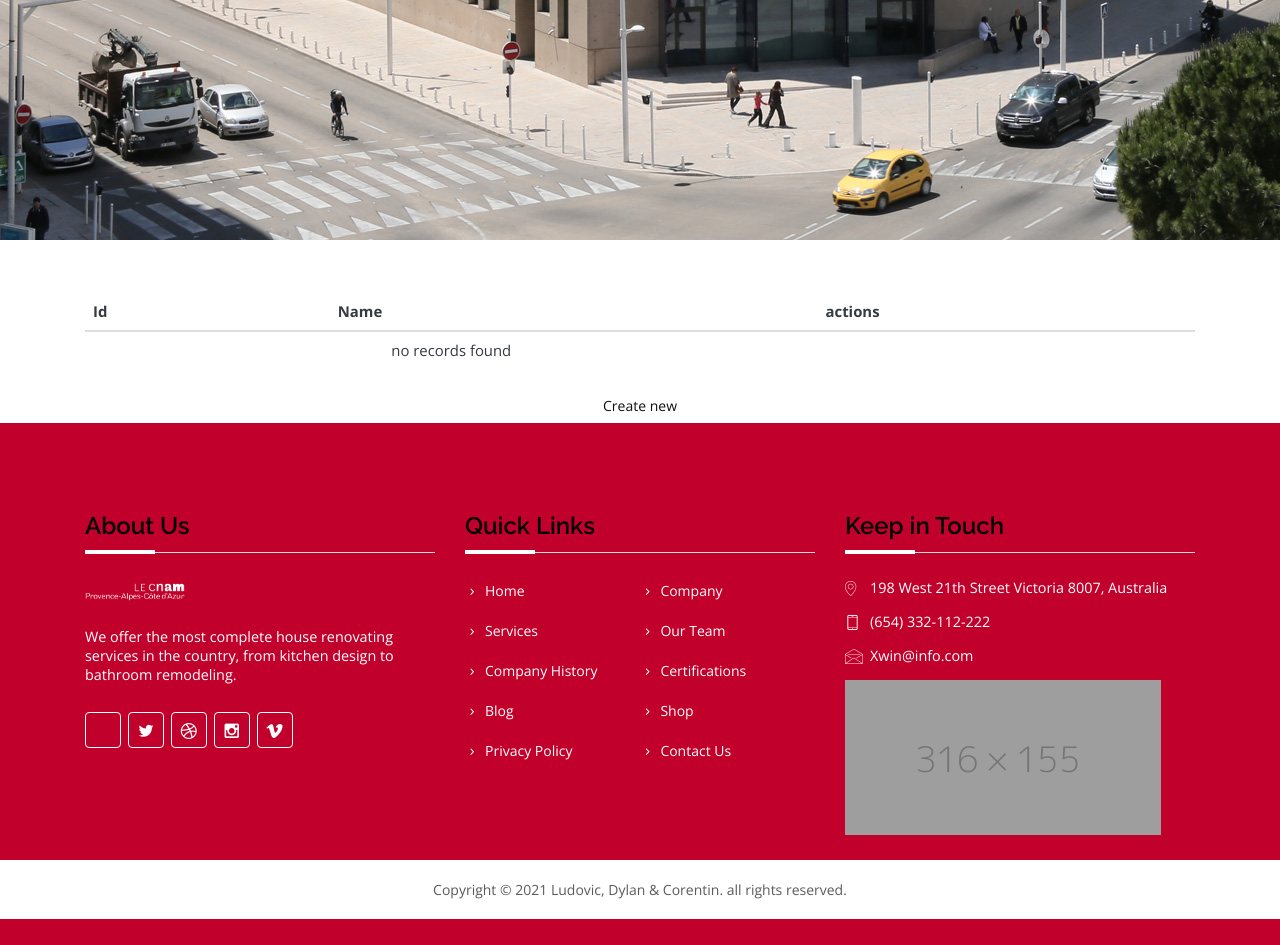
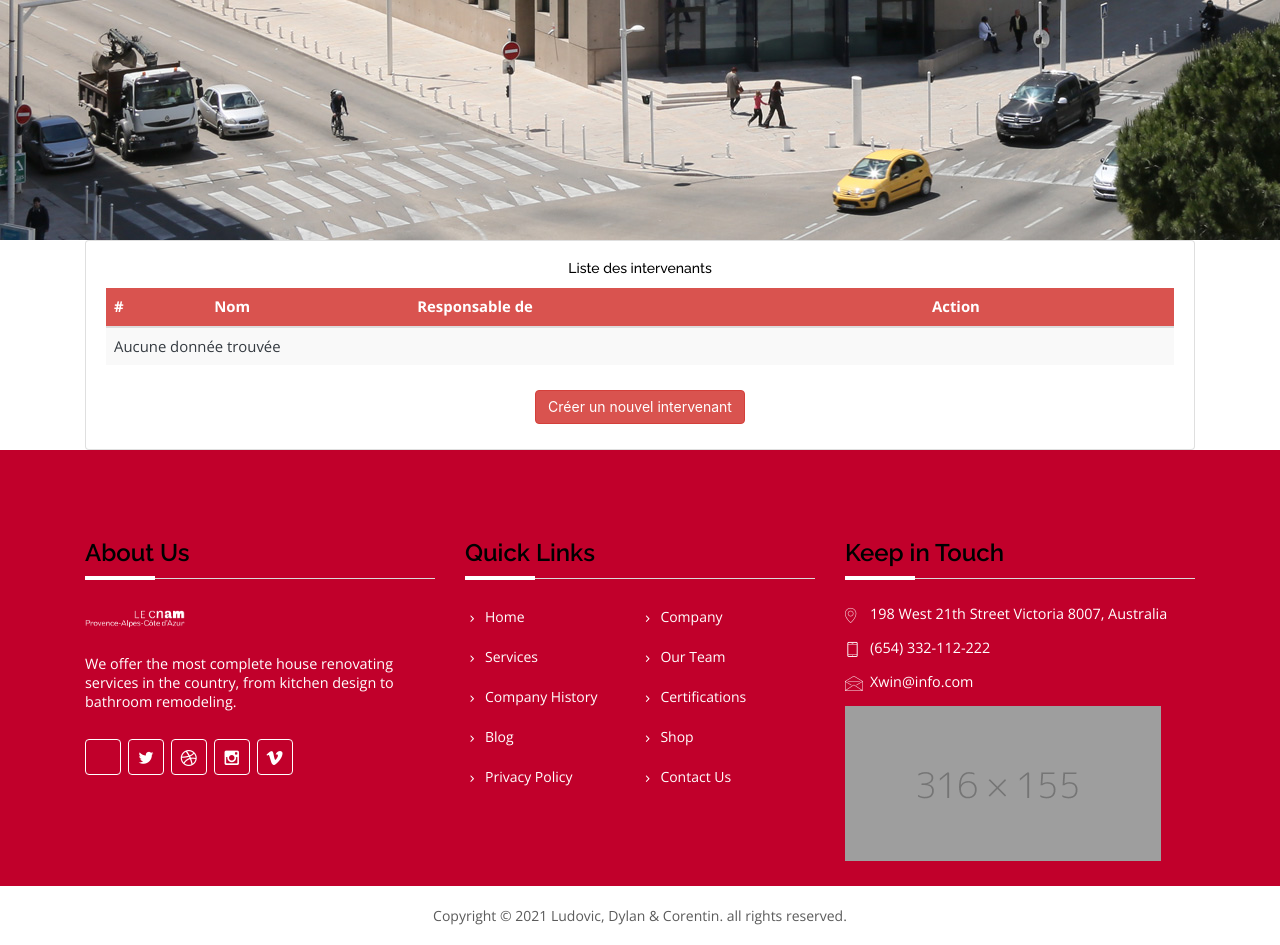
Before and after one commit to DyRize/SymfonyCnam, a Symfony app: template SymfonyCnam/templates/teacher/index.html.twig in a window 1280 px wide; the page is wider, and only the part inside the window is pictured. Shown: the part 1040-1985 px from the top of that part. Before the commit the page ends 1959 px from the top of that part, so only its background shows below. Run offline with Twig, Linux system fonts and the light colour scheme; the template is opened without the code that fills it, so the values that code supplies are empty; some libraries are stand-ins or nearby versions; some web fonts are replaced.

Commit message:
Teacher index & show

```diff
--- a/SymfonyCnam/templates/teacher/_delete_form.html.twig
+++ b/SymfonyCnam/templates/teacher/_delete_form.html.twig
@@ -1,4 +1,4 @@
 <form method="post" action="{{ path('teacher_delete', {'id': teacher.id}) }}" onsubmit="return confirm('Are you sure you want to delete this item?');">
     <input type="hidden" name="_token" value="{{ csrf_token('delete' ~ teacher.id) }}">
-    <button class="btn">Delete</button>
+	<button class="btn btn-danger margin10"><i class="fas fa-trash-alt"></i></button>
 </form>
--- a/SymfonyCnam/templates/teacher/index.html.twig
+++ b/SymfonyCnam/templates/teacher/index.html.twig
@@ -1,16 +1,21 @@
 {% extends 'base.html.twig' %}
 
-{% block title %}Teacher index{% endblock %}
+{% block title %}Liste des intervenants{% endblock %}
 
 {% block body %}
-    <h1>Teacher index</h1>
-
-    <table class="table">
-        <thead>
+	<div class="row">
+		<div class="col-sm-12">
+			<div class="card">
+				<div class="card-body">
+					<h5 class="card-title">Liste des intervenants</h5>
+					<div class="table-responsive">
+						<table class="table table-hover table-striped text-left">
+							<thead class="bg-danger text-white">
 							<tr>
-                <th>Id</th>
-                <th>Name</th>
-                <th>actions</th>
+								<th>#</th>
+								<th>Nom</th>
+								<th>Responsable de</th>
+								<th>Action</th>
 							</tr>
 							</thead>
 							<tbody>
@@ -18,18 +23,26 @@
 								<tr>
 									<td>{{ teacher.id }}</td>
 									<td>{{ teacher.relatedUser }}</td>
+									<td>{{ teacher.promotions | join(', ') }}</td>
 									<td>
-                    <a href="{{ path('teacher_show', {'id': teacher.id}) }}">show</a>
-                    <a href="{{ path('teacher_edit', {'id': teacher.id}) }}">edit</a>
+										<a href="{{ path('teacher_show', {'id': teacher.id}) }}"><i class="fas fa-eye"></i></a>
+										<a href="{{ path('teacher_edit', {'id': teacher.id}) }}"><i class="fas fa-edit"></i></a>
 									</td>
 								</tr>
 							{% else %}
 								<tr>
-                <td colspan="2">no records found</td>
+									<td colspan="6">Aucune donnée trouvée</td>
 								</tr>
 							{% endfor %}
 							</tbody>
 						</table>
+					</div>
 
-    <a href="{{ path('teacher_new') }}">Create new</a>
+					<a href="{{ path('teacher_new') }}" class="btn btn-danger margin10">
+						Créer un nouvel intervenant
+					</a>
+				</div>
+			</div>
+		</div>
+	</div>
 {% endblock %}
```
Also changed, not shown: SymfonyCnam/templates/teacher/show.html.twig (+23 -10 lines). Lines whose indentation alone changed are shown as unchanged.
